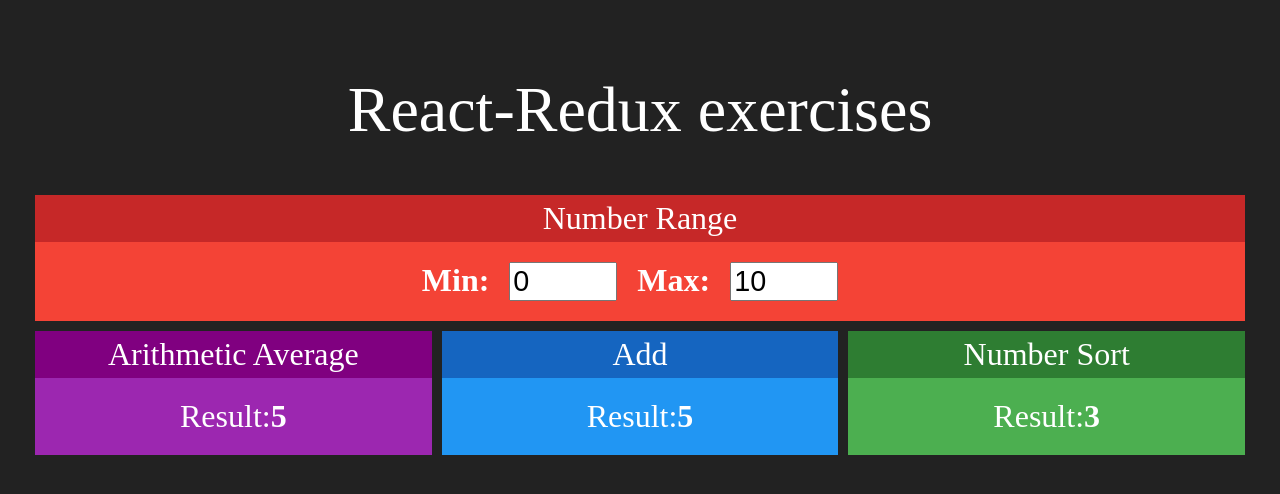
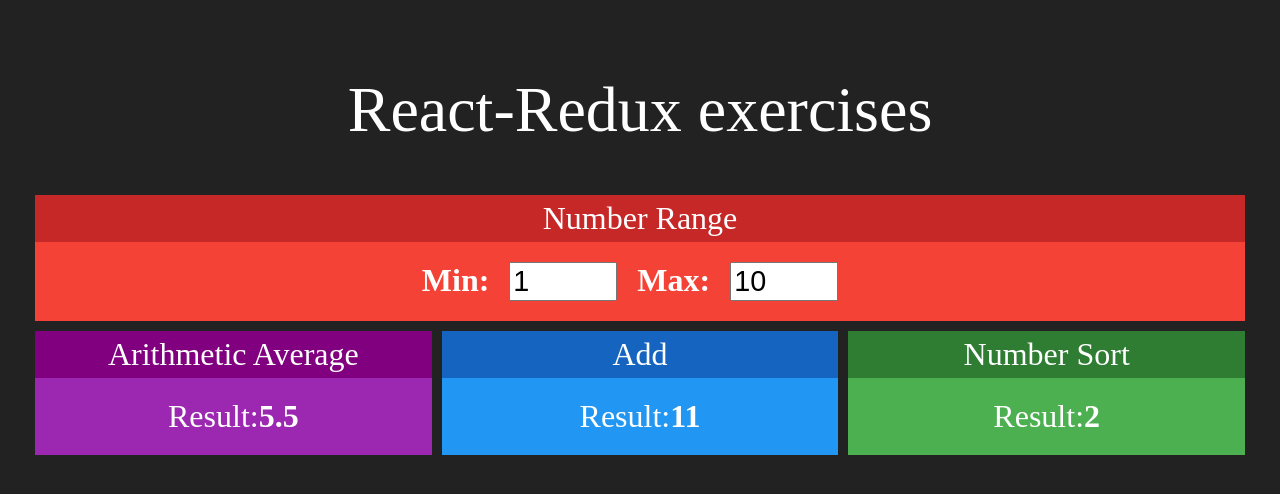
Before and after one commit to victorduarte317/redux, a React (Create React App) app: page / in a window 1280 px wide. Shown: the top 494 px of the page. Built offline with nearby package versions, Linux system fonts and the light colour scheme.

Commit message:
App working (No Redux)

```diff
--- a/src/App.js
+++ b/src/App.js
@@ -1,4 +1,4 @@
-import logo from './logo.svg';
+import React, { useState } from 'react';
 import './App.css';
 
 import cardCSS from './components/css/Card.css';
@@ -8,18 +8,26 @@
 import Sort from './components/Sort';
 
 function App() {
+
+  const [min, setMin] = useState(1)
+  const [max, setMax] = useState(10)
+
+
   return (
     <div className="App">
       <h1>React-Redux exercises</h1>
 
       <div className="line">
-        <Range>X</Range>
+        <Range min={min} max={max}
+          onMinChange={setMin}
+          onMaxChange={setMax}
+        ></Range>
       </div>
 
       <div className="line">
-        <AA title='Card 2' green>X </AA>
-        <Add title='Card 3' blue>X</Add>
-        <Sort title='Card 4' purple>X</Sort>
+        <AA min={min} max={max} title='Card 2' green>X </AA>
+        <Add min={min} max={max}title='Card 3' blue>X</Add>
+        <Sort min={min} max={max} title='Card 4' purple>X</Sort>
       </div>
 
     </div>
--- a/src/components/AA.jsx
+++ b/src/components/AA.jsx
@@ -2,12 +2,15 @@
 import Card from './Card'
 
 export default props => {
+    const min = props.min
+    const max = props.max
+
     return (
         <Card title="Arithmetic Average" purple>
             <div>
                 <span>
                     <span>Result:</span>
-                    <strong>5</strong>
+                    <strong>{(max + min) / 2}</strong>
                 </span>
             </div>
         </Card>
--- a/src/components/Add.jsx
+++ b/src/components/Add.jsx
@@ -2,12 +2,14 @@
 import Card from './Card'
 
 export default props => {
+    const { min, max } = props
+
     return (
         <Card title="Add" blue>
             <div>
                 <span>
                     <span>Result:</span>
-                    <strong>5</strong>
+                    <strong>{(min + max)}</strong>
                 </span>
             </div>
         </Card>
--- a/src/components/Range.jsx
+++ b/src/components/Range.jsx
@@ -3,17 +3,21 @@
 import Card from './Card'
 
 export default props => {
+    const { min, max } = props
     return (
         <Card title="Number Range" red>
             <div className="Range">
                 <span>
                     <strong>Min:</strong>
-                    <input type="number" value={0} />
+                    <input type="number" value={min}
+                        onChange={e => props.onMinChange(+e.target.value)} />
                 </span>
 
                 <span>
                     <strong>Max:</strong>
-                    <input type="number" value={10} />
+                    <input type="number" value={max}
+                        onChange={e => props.onMaxChange(+e.target.value)}
+                    />
                 </span>
             </div>
         </Card>
--- a/src/components/Sort.jsx
+++ b/src/components/Sort.jsx
@@ -2,12 +2,15 @@
 import Card from './Card'
 
 export default props => {
+    const { min, max } = props
+    const random = parseInt(Math.random() * (max - min)) + min
+
     return (
         <Card title="Number Sort" green>
             <div>
                 <span>
                     <span>Result:</span>
-                    <strong>3</strong>
+                    <strong>{random}</strong>
                 </span>
             </div>
         </Card>
```
